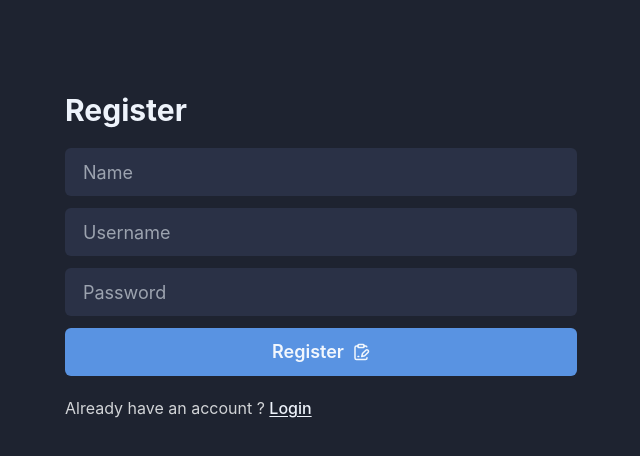
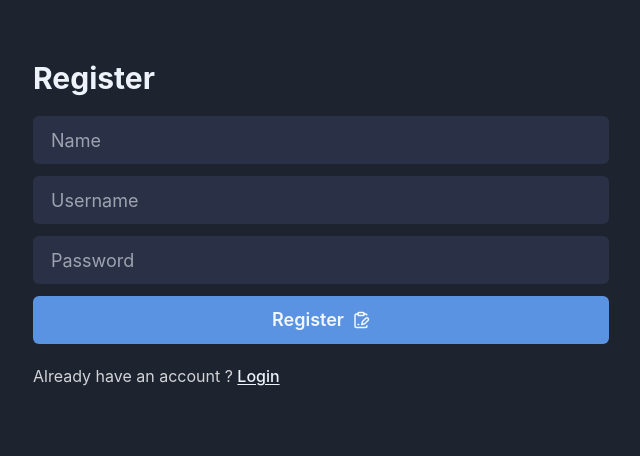
Before and after one commit to octoi/spacechat, a Next.js app in the folder app/: page /account/register in a window 1280 px wide. Shown: the top 456 px of the page, without its empty margins (319-959 px from the left). Built offline with nearby package versions, Linux system fonts and the light colour scheme.

Commit message:
removed padding

```diff
--- a/app/pages/account/register.tsx
+++ b/app/pages/account/register.tsx
@@ -60,7 +60,7 @@ export default function RegisterPage() {
   return (
     <Layout title='Register'>
       <Center mt={10}>
-        <Flex direction='column' p={8} className='w-full max-w-xl'>
+        <Flex direction='column' className='w-full max-w-xl'>
           <Heading fontSize='3xl' mb={5}>
             Register
           </Heading>
```
